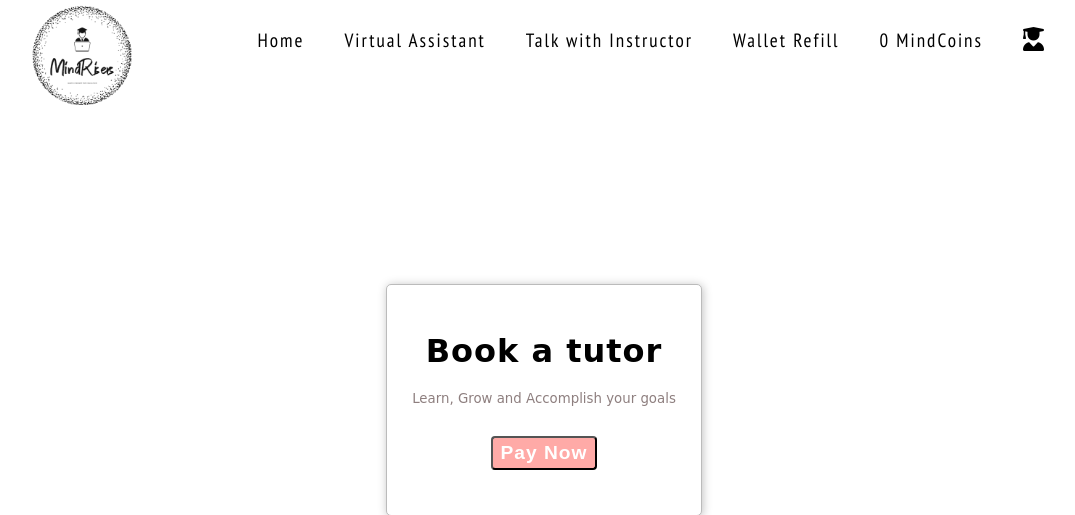
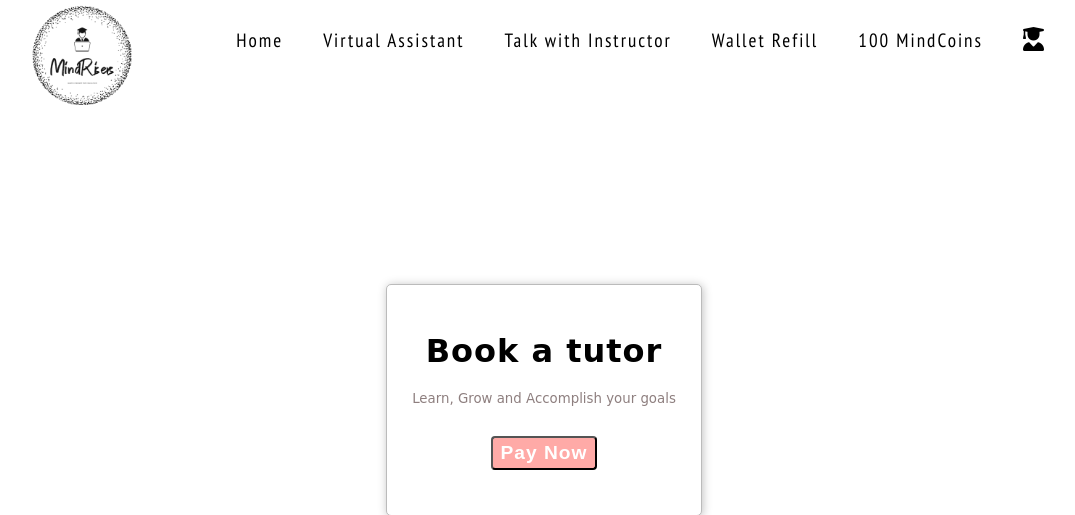
Before and after one commit to Ramyaa01-mlcraze/razorpay_integration, a Django app: template dj_razorpay/templates/payment.html in a window 1280 px wide. Shown: the top 515 px of the page, without its empty margins (96-1171 px from the left). Run offline with Django 4.2, Linux system fonts and the light colour scheme; the template is opened without the code that fills it, so the values that code supplies are empty; some libraries are stand-ins or nearby versions.

Commit message:
final update

```diff
--- a/dj_razorpay/templates/payment.html
+++ b/dj_razorpay/templates/payment.html
@@ -257,7 +257,7 @@ footer{
 			<a href="#">Wallet Refill</a>
 		   </li>
 		   <li>
-			<a href="#" >0 MindCoins</a>
+			<a href="#" >100 MindCoins</a>
 		   </li>
 		   <li>
 			<a href = "#"><i class="fa-solid fa-user-graduate" style="font-size: 24px;"></i></a>
--- a/dj_razorpay/templates/paymentfail.html
+++ b/dj_razorpay/templates/paymentfail.html
@@ -208,7 +208,7 @@
         <a href="#">Wallet Refill</a>
        </li>
        <li>
-        <a href="#" >0 MindCoins</a>
+        <a href="#" >100 MindCoins</a>
        </li>
        <li>
         <a href = "#"><i class="fa-solid fa-user-graduate" style="font-size: 24px;"></i></a>
--- a/dj_razorpay/templates/paymentsuccess.html
+++ b/dj_razorpay/templates/paymentsuccess.html
@@ -208,7 +208,7 @@
         <a href="#">Wallet Refill</a>
        </li>
        <li>
-        <a href="#" >0 MindCoins</a>
+        <a href="#" >100 MindCoins</a>
        </li>
        <li>
         <a href = "#"><i class="fa-solid fa-user-graduate" style="font-size: 24px;"></i></a>
```
